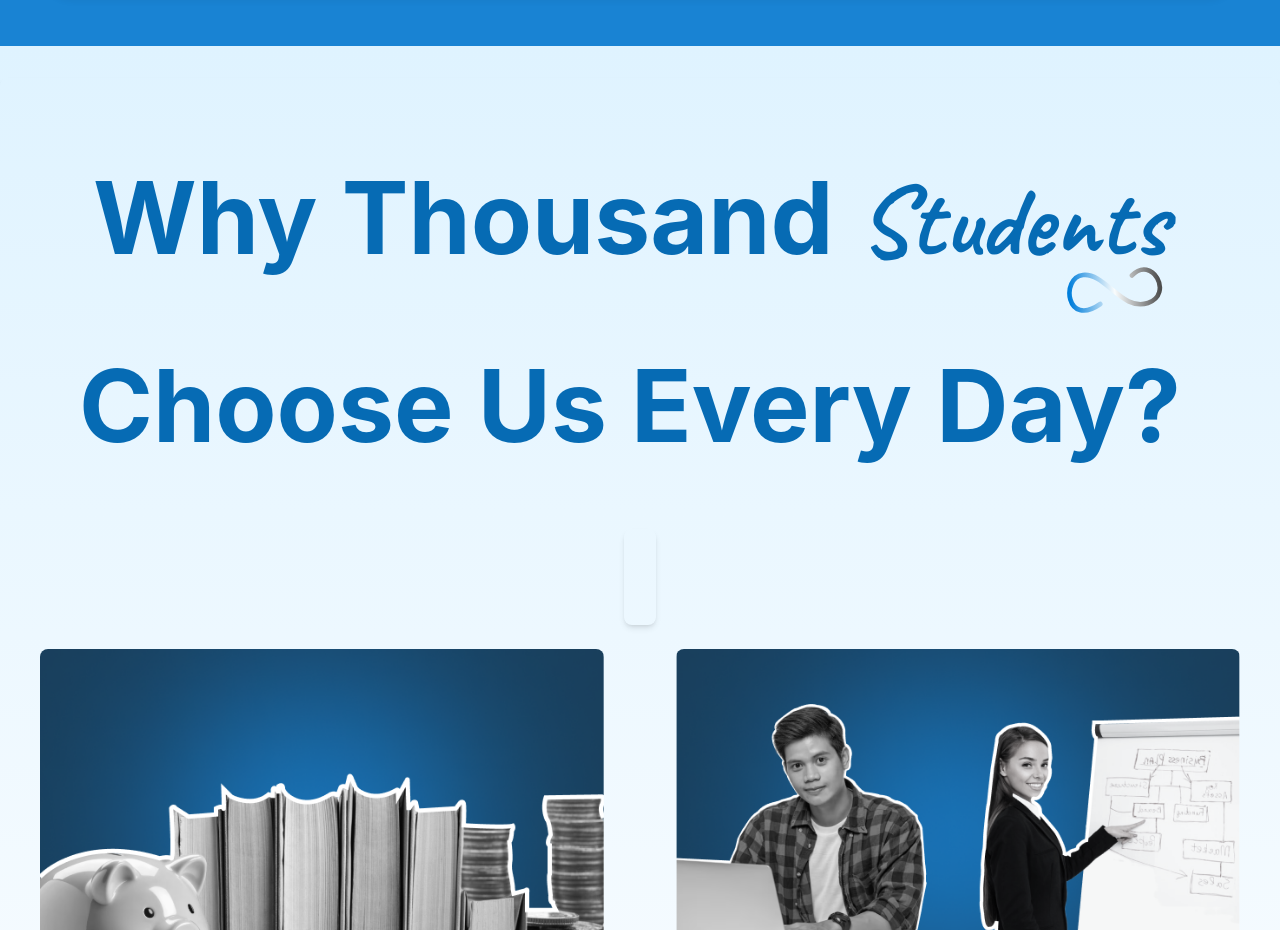
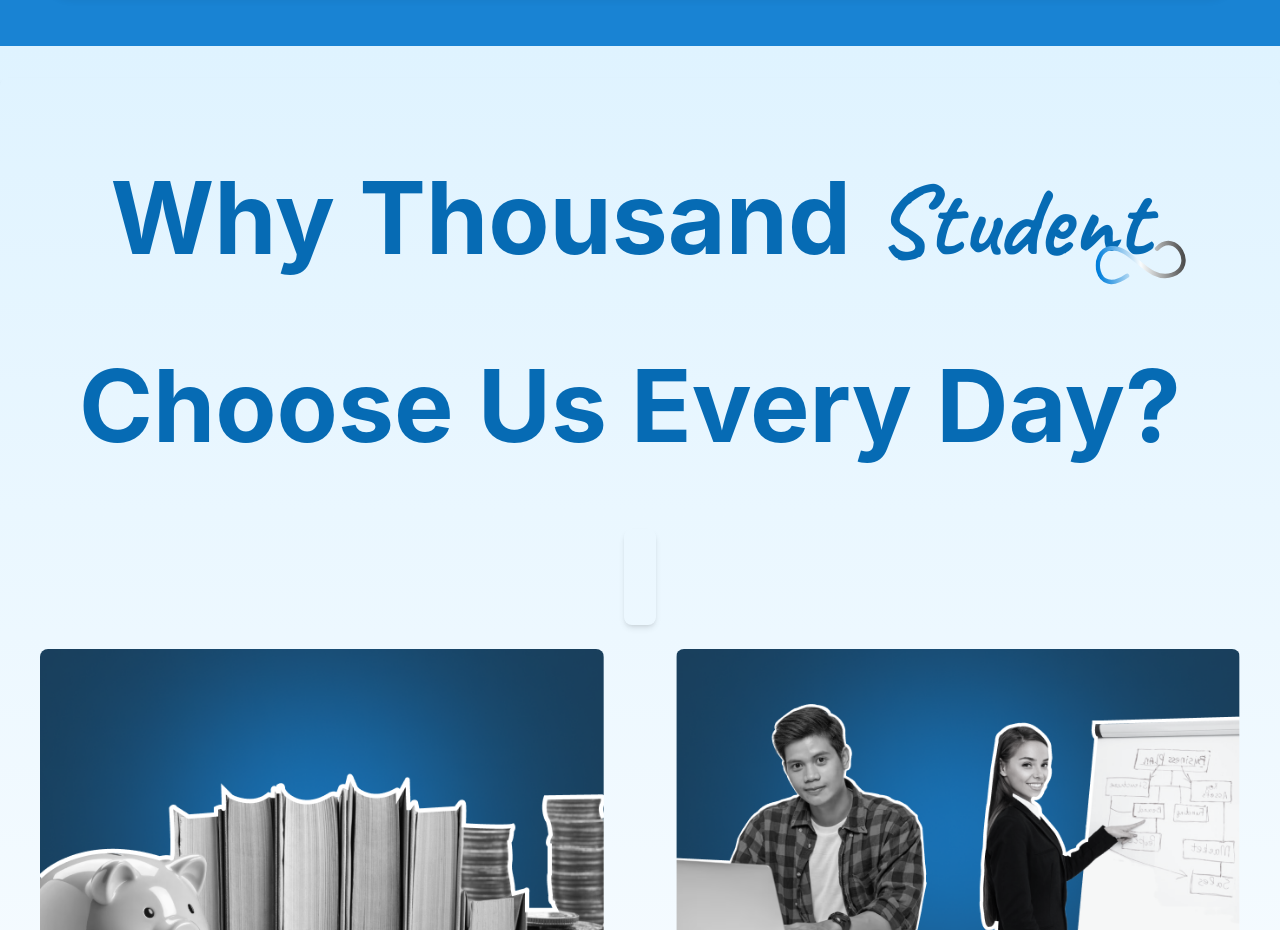
Before and after one commit to UNIVOC-Foundation/Univoc-web, a React (Vite) app: page / in a window 1280 px wide. Shown: the part 1842-2772 px from the top of the page. Built offline with nearby package versions, Linux system fonts and the light colour scheme.

Commit message:
Update HeroSection.jsx

```diff
--- a/src/Components/Hero/HeroSection.jsx
+++ b/src/Components/Hero/HeroSection.jsx
@@ -205,16 +205,17 @@ export default function HomePage() {
   <span className="font-agbalumo">Thousand</span>{' '}
   <span className="font-caveat">
     Studen
-        <span className="second-t relative inline-block">
+    <span className="relative inline-block" style={{ marginBottom: '0px' }}>
       t
-          {/* SVG under the second 'T' */}
+      {/* SVG positioned directly under the second 'T' */}
       <svg
         width="91"
         height="45"
         viewBox="0 0 91 45"
         fill="none"
         xmlns="http://www.w3.org/2000/svg"
-            className="w-24 h-12 absolute left-1/2 transform -translate-x-1/2 bottom-0"
+        className="absolute left-1/2 transform -translate-x-1/2 bottom-0"
+        style={{ left: '25px',top: '110px' }}
       >
         <path
           d="M61.5621 8.72766C80.4563 -10.8983 101.446 26.34 76.7597 34.7872C52.073 43.2344 36.429 5.87381 15.1371 8.30607C-6.15474 10.7383 -0.903731 58.6081 31.5833 35.7536"
@@ -238,8 +239,8 @@ export default function HomePage() {
         </defs>
       </svg>
     </span>
-        s
   </span>
+
       <span className="font-agbalumo">Choose</span>{' '}
       <span className="font-agbalumo">Us</span>{' '}
       <span className="font-agbalumo">Every</span>{' '}
```
Lines whose indentation alone changed are shown as unchanged.
